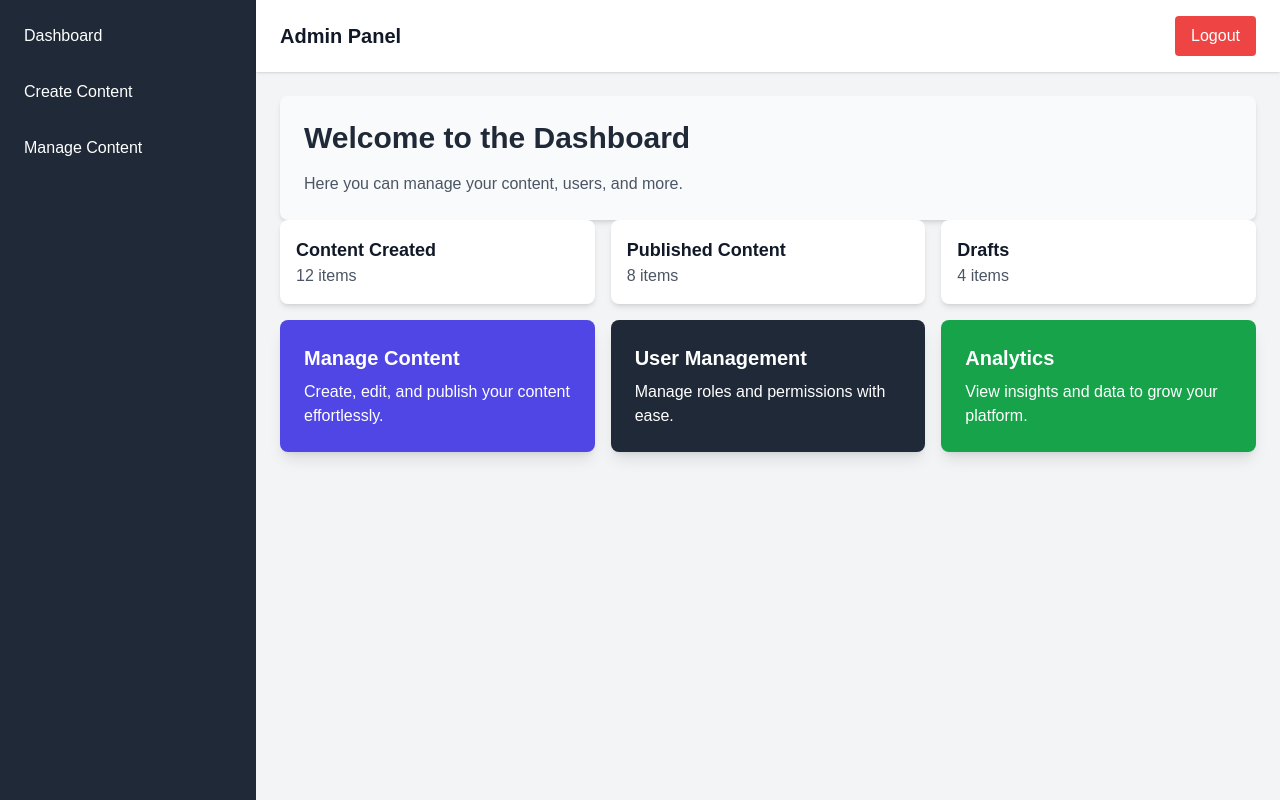
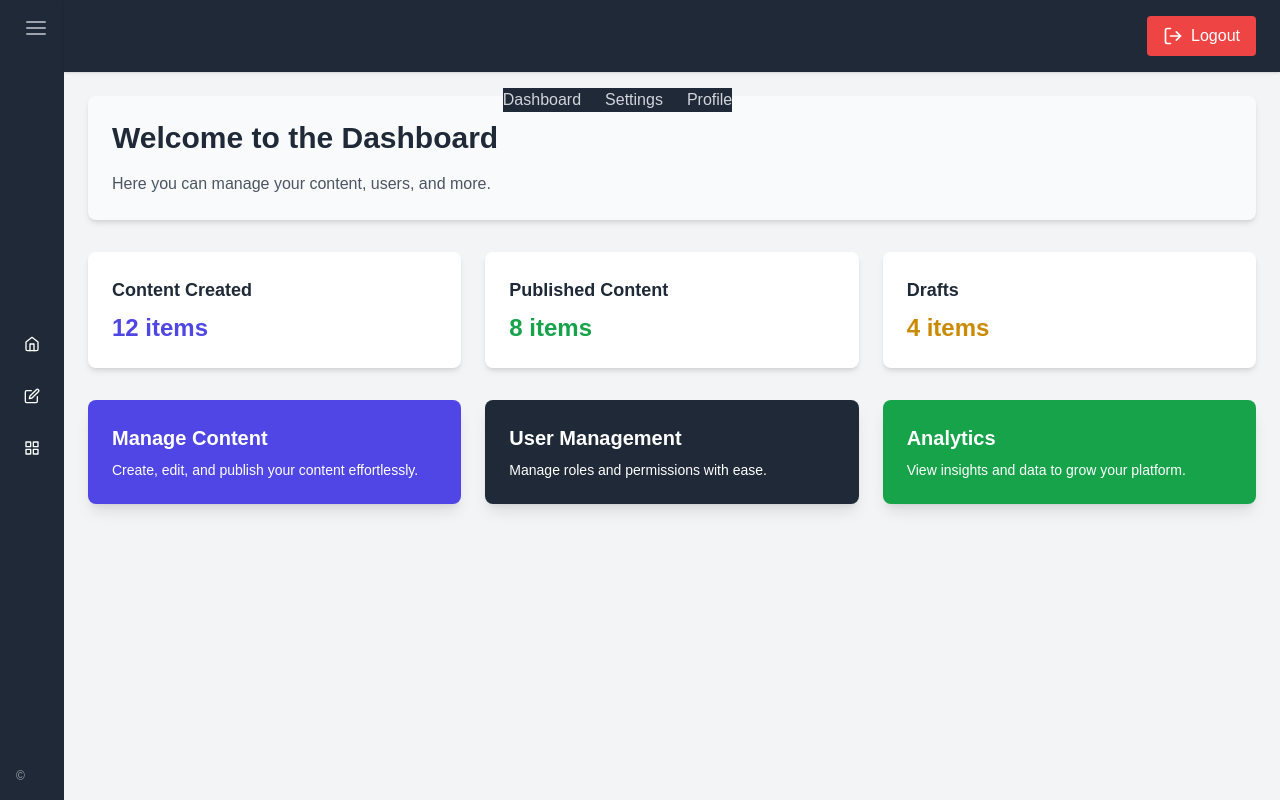
Before and after one commit to Fortunechinenyem/CMS, a Next.js app: page /dashboard in a window 1280 px wide. Built offline with nearby package versions, Linux system fonts and the light colour scheme.

Commit message:
update look and feel

```diff
--- a/app/components/Navbar.js
+++ b/app/components/Navbar.js
@@ -1,14 +1,62 @@
 import { signOut } from "next-auth/react";
+import { FiMenu, FiLogOut } from "react-icons/fi";
+import { useState } from "react";
+import Link from "next/link";
 
 export default function Navbar() {
+  const [isMenuOpen, setIsMenuOpen] = useState(false);
+
   return (
-    <div className="flex items-center justify-between bg-white shadow px-6 py-4">
-      <h1 className="text-xl font-semibold">Admin Panel</h1>
+    <div className="flex items-center justify-between bg-gray-800 text-white shadow px-6 py-4">
+      <div className="flex items-center gap-4">
+        <button
+          onClick={() => setIsMenuOpen(!isMenuOpen)}
+          className="lg:hidden text-gray-300 hover:text-white transition"
+        >
+          <h1 className="text-xl font-semibold">Admin Panel</h1>
+          {/* <FiMenu size={24} /> */}
+        </button>
+      </div>
+
+      <div
+        className={`${
+          isMenuOpen ? "block" : "hidden"
+        } absolute top-16 left-0 w-full bg-gray-800 text-center shadow-md lg:shadow-none lg:relative lg:block lg:w-auto`}
+      >
+        <ul className="lg:flex items-center gap-6">
+          <li>
+            <Link
+              href="/dashboard"
+              className="block px-4 py-2 text-gray-300 hover:text-white hover:bg-gray-700 rounded lg:inline lg:bg-transparent lg:px-0"
+            >
+              Dashboard
+            </Link>
+          </li>
+          <li>
+            <Link
+              href="/dashboard/settings"
+              className="block px-4 py-2 text-gray-300 hover:text-white hover:bg-gray-700 rounded lg:inline lg:bg-transparent lg:px-0"
+            >
+              Settings
+            </Link>
+          </li>
+          <li>
+            <Link
+              href="/dashboard/profile"
+              className="block px-4 py-2 text-gray-300 hover:text-white hover:bg-gray-700 rounded lg:inline lg:bg-transparent lg:px-0"
+            >
+              Profile
+            </Link>
+          </li>
+        </ul>
+      </div>
+
       <button
         onClick={() => signOut()}
-        className="bg-red-500 text-white px-4 py-2 rounded hover:bg-red-600 transition"
+        className="flex items-center gap-2 bg-red-500 text-white px-4 py-2 rounded hover:bg-red-600 transition"
       >
-        Logout
+        <FiLogOut size={20} />
+        <span className="hidden lg:inline">Logout</span>
       </button>
     </div>
   );
--- a/app/components/Sidebar.js
+++ b/app/components/Sidebar.js
@@ -1,28 +1,54 @@
 import Link from "next/link";
+import { useState } from "react";
+import { FiHome, FiEdit, FiGrid, FiMenu, FiX } from "react-icons/fi";
 
 export default function Sidebar() {
+  const [isOpen, setIsOpen] = useState(false);
+
   return (
-    <aside className="w-64 bg-gray-800 text-white h-screen p-4">
+    <aside
+      className={`${
+        isOpen ? "w-64" : "w-16"
+      } bg-gray-800 text-white h-screen p-4 flex flex-col justify-between transition-all duration-300`}
+    >
+      <div className="flex justify-end mb-4">
+        <button
+          className="text-gray-400 hover:text-white"
+          onClick={() => setIsOpen(!isOpen)}
+        >
+          {isOpen ? <FiX size={24} /> : <FiMenu size={24} />}
+        </button>
+      </div>
+
       <nav className="space-y-4">
         <Link
           href="/dashboard"
-          className="block p-2 hover:bg-gray-700 rounded-md"
+          className="flex items-center gap-4 p-2 hover:bg-gray-700 rounded-md transition"
         >
-          Dashboard
+          <FiHome size={20} />
+          {isOpen && <span>Dashboard</span>}
         </Link>
         <Link
           href="/dashboard/create"
-          className="block p-2 hover:bg-gray-700 rounded-md"
+          className="flex items-center gap-4 p-2 hover:bg-gray-700 rounded-md transition"
         >
-          Create Content
+          <FiEdit size={20} />
+          {isOpen && <span>Create Content</span>}
         </Link>
         <Link
           href="/dashboard/manage"
-          className="block p-2 hover:bg-gray-700 rounded-md"
+          className="flex items-center gap-4 p-2 hover:bg-gray-700 rounded-md transition"
         >
-          Manage Content
+          <FiGrid size={20} />
+          {isOpen && <span>Manage Content</span>}
         </Link>
       </nav>
+
+      <div className="mt-8">
+        <p className={`text-xs text-gray-400 ${isOpen ? "text-center" : ""}`}>
+          {isOpen ? "Powered by Fortune" : "©"}
+        </p>
+      </div>
     </aside>
   );
 }
--- a/package.json
+++ b/package.json
@@ -18,7 +18,8 @@
     "next": "15.1.0",
     "next-auth": "^4.24.11",
     "react": "^19.0.0",
-    "react-dom": "^19.0.0"
+    "react-dom": "^19.0.0",
+    "react-icons": "^5.4.0"
   },
   "devDependencies": {
     "@eslint/eslintrc": "^3",
--- a/pages/dashboard/index.js
+++ b/pages/dashboard/index.js
@@ -4,7 +4,7 @@ import Link from "next/link";
 export default function Dashboard() {
   return (
     <Layout>
-      <div className="bg-gray-50 p-6 rounded-lg shadow-md">
+      <div className="bg-gray-50 p-6 rounded-lg shadow-md mb-8">
         <h1 className="text-3xl font-semibold text-gray-800 mb-4">
           Welcome to the Dashboard
         </h1>
@@ -12,37 +12,51 @@ export default function Dashboard() {
           Here you can manage your content, users, and more.
         </p>
       </div>
-      <div className="grid grid-cols-3 gap-4">
-        <div className="bg-white shadow-md rounded-lg p-4">
-          <h2 className="font-bold text-lg">Content Created</h2>
-          <p className="text-gray-600">12 items</p>
+
+      <div className="grid grid-cols-1 md:grid-cols-3 gap-6 mb-8">
+        <div className="bg-white shadow-md rounded-lg p-6 flex flex-col items-start">
+          <h2 className="text-lg font-bold text-gray-800 mb-2">
+            Content Created
+          </h2>
+          <p className="text-2xl font-semibold text-indigo-600">12 items</p>
         </div>
-        <div className="bg-white shadow-md rounded-lg p-4">
-          <h2 className="font-bold text-lg">Published Content</h2>
-          <p className="text-gray-600">8 items</p>
+        <div className="bg-white shadow-md rounded-lg p-6 flex flex-col items-start">
+          <h2 className="text-lg font-bold text-gray-800 mb-2">
+            Published Content
+          </h2>
+          <p className="text-2xl font-semibold text-green-600">8 items</p>
         </div>
-        <div className="bg-white shadow-md rounded-lg p-4">
-          <h2 className="font-bold text-lg">Drafts</h2>
-          <p className="text-gray-600">4 items</p>
+        <div className="bg-white shadow-md rounded-lg p-6 flex flex-col items-start">
+          <h2 className="text-lg font-bold text-gray-800 mb-2">Drafts</h2>
+          <p className="text-2xl font-semibold text-yellow-600">4 items</p>
         </div>
+      </div>
+
+      <div className="grid grid-cols-1 md:grid-cols-2 lg:grid-cols-3 gap-6">
         <Link href="/content">
           <div className="p-6 bg-indigo-600 text-white rounded-lg shadow-lg hover:bg-indigo-700 cursor-pointer transition">
-            <h2 className="text-xl font-semibold">Manage Content</h2>
-            <p className="mt-2">
+            <h2 className="text-xl font-semibold mb-2">Manage Content</h2>
+            <p className="text-sm">
               Create, edit, and publish your content effortlessly.
             </p>
           </div>
         </Link>
+
         <Link href="/users">
           <div className="p-6 bg-gray-800 text-white rounded-lg shadow-lg hover:bg-gray-700 cursor-pointer transition">
-            <h2 className="text-xl font-semibold">User Management</h2>
-            <p className="mt-2">Manage roles and permissions with ease.</p>
+            <h2 className="text-xl font-semibold mb-2">User Management</h2>
+            <p className="text-sm">Manage roles and permissions with ease.</p>
           </div>
         </Link>
-        <div className="p-6 bg-green-600 text-white rounded-lg shadow-lg hover:bg-green-700 cursor-pointer transition">
-          <h2 className="text-xl font-semibold">Analytics</h2>
-          <p className="mt-2">View insights and data to grow your platform.</p>
-        </div>
+
+        <Link href="/analytics">
+          <div className="p-6 bg-green-600 text-white rounded-lg shadow-lg hover:bg-green-700 cursor-pointer transition">
+            <h2 className="text-xl font-semibold mb-2">Analytics</h2>
+            <p className="text-sm">
+              View insights and data to grow your platform.
+            </p>
+          </div>
+        </Link>
       </div>
     </Layout>
   );
```
Also changed, not shown: 1 other file (tests, documents, lock files or other folders).
